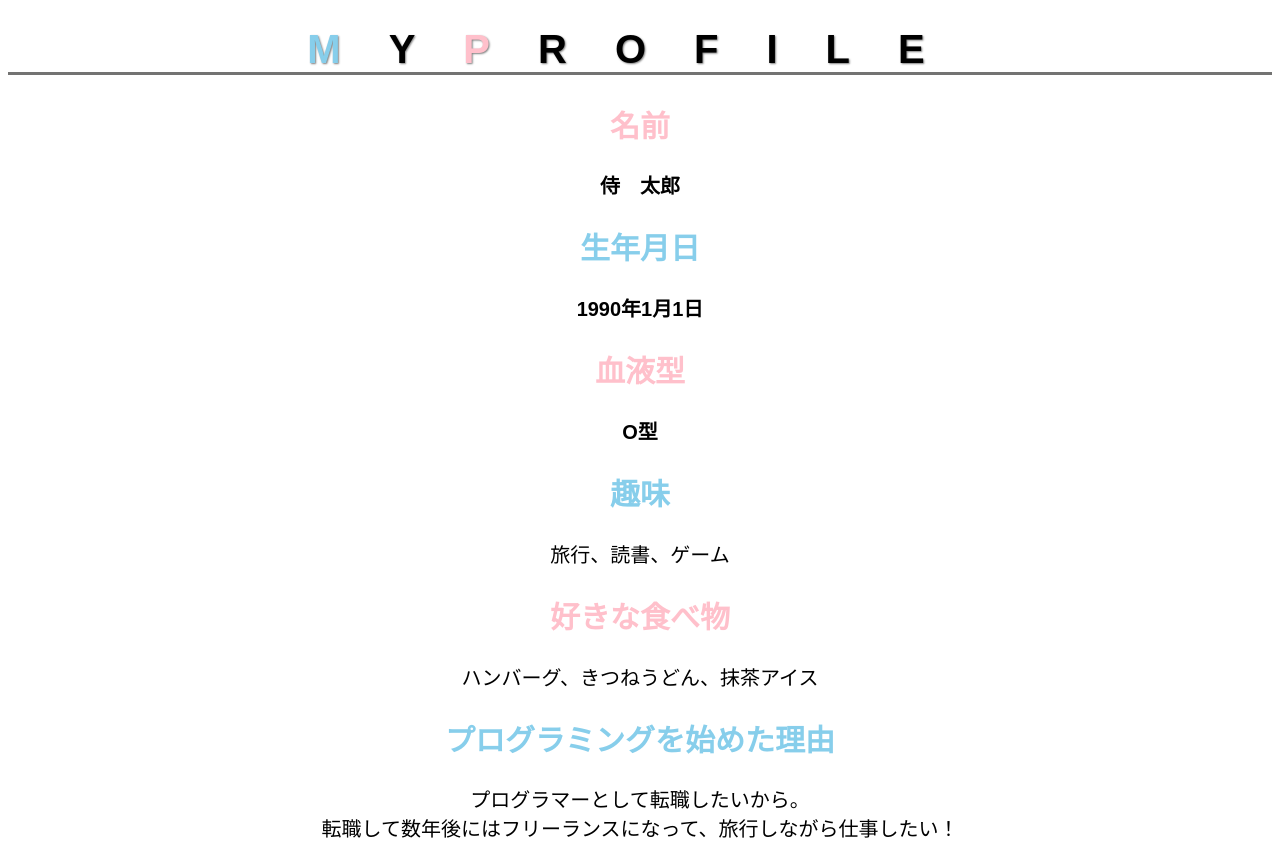
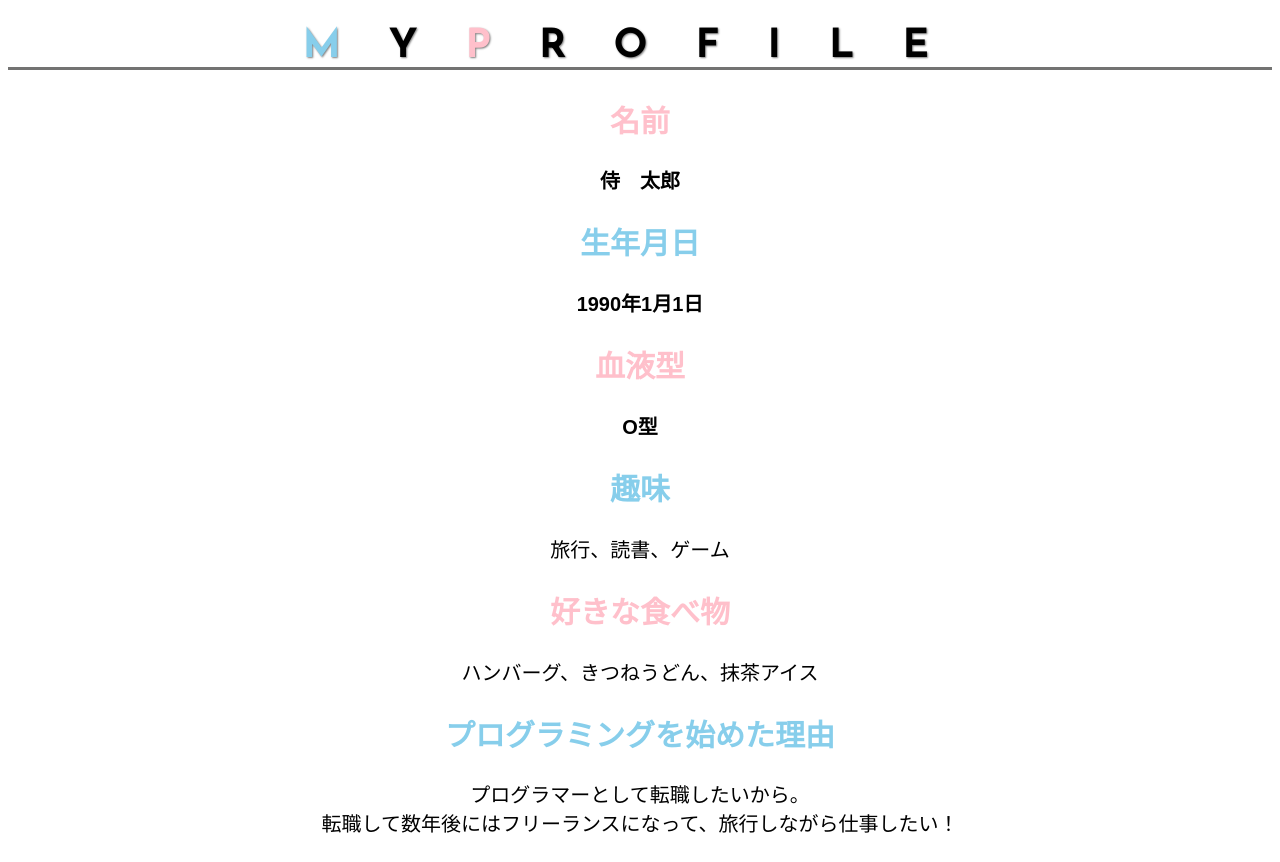
Before and after one commit to saaaaak333333/html-css-advanced-kadai, a plain HTML site: page kadai_015/kadai_015.html in a window 1280 px wide. Drawn offline with Linux system fonts and the light colour scheme.

Commit message:
kadai_005.htmlを変更

```diff
--- a/kadai_015/kadai_015.html
+++ b/kadai_015/kadai_015.html
@@ -7,10 +7,10 @@
   <link rel="stylesheet" href="style.css">
   <link rel="preconnect" href="https://fonts.googleapis.com">
   <link rel="preconnect" href="https://fonts.gstatic.com" crossorigin>
-  <link href="https://fonts.googleapis.com/css2?family=Josefin+Sans&display=swap" rel="stylesheet">
+  <link href="https://fonts.googleapis.com/css2?family=Josefin+Sans:ital,wght@0,100..700;1,100..700&family=Noto+Sans+JP:wght@100..900&display=swap" rel="stylesheet">
 </head>
 <body>
-  <h1><span class="blue">M</span>Y<span class="pink">P</span>ROFILE</h1>
+  <h1 class="google-fonts"><span class="blue">M</span>Y<span class="pink">P</span>ROFILE</h1>
   <div id="basic">
     <h2 class="pink">名前</h2>
     <p>侍　太郎</p>
--- a/kadai_015/style.css
+++ b/kadai_015/style.css
@@ -14,13 +14,10 @@ html {
   color: rgb(255, 192, 203);
 }
 
-h1 {
-  <link rel="preconnect" href="https://fonts.googleapis.com">
-<link rel="preconnect" href="https://fonts.gstatic.com" crossorigin>
-<link href="https://fonts.googleapis.com/css2?family=Josefin+Sans:ital,wght@0,100..700;1,100..700&family=Noto+Sans+JP:wght@100..900&display=swap" rel="stylesheet">
-, sans-serif;
+.google-fonts {
 
-font-size: 200%;
+font-family: 'Josefin Sans',sans-serif;
+font-size: 2rem;
 letter-spacing: 1.2em;
 text-shadow: 1px 1px 2px gray;
 border-bottom: solid 3px rgb(115, 115, 114);
```
Also changed, not shown: 1 other file.
